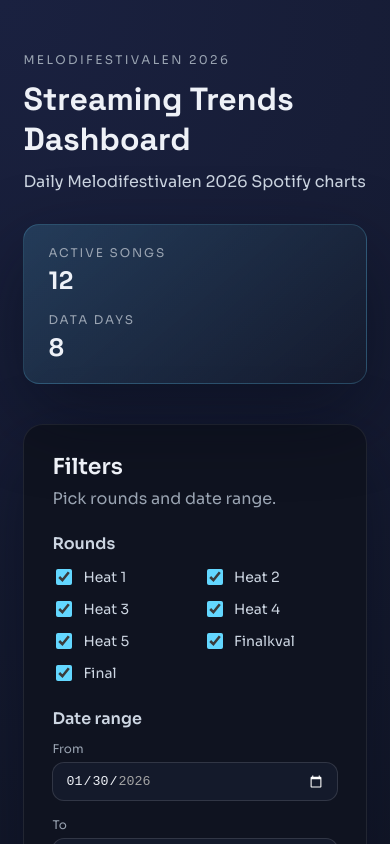
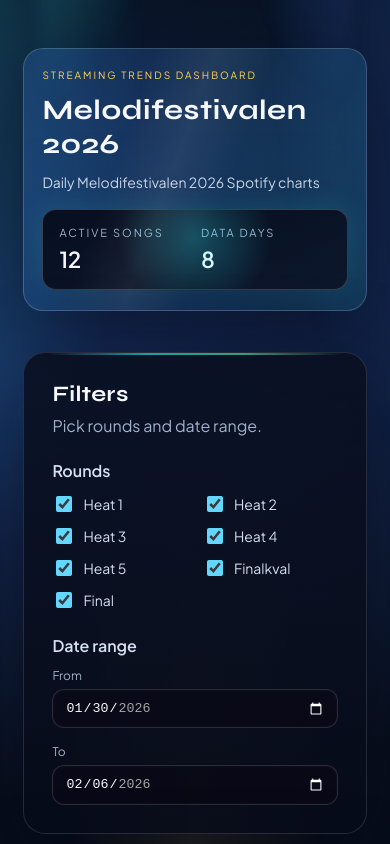
Before and after one commit to WoodpeckerV/Melfest-stats, a React (Vite) app: page /#/ in a window 390 px wide. Shown: the top 844 px of the page. Built offline with nearby package versions, Linux system fonts and the light colour scheme.

Commit message:
feat: enhance chart and legend styles, improve responsiveness and layout

```diff
--- a/src/pages/AdminPage.tsx
+++ b/src/pages/AdminPage.tsx
@@ -314,7 +314,7 @@ function AdminPage({ state, setState }: AdminPageProps) {
   return (
     <div className="app admin">
       <header className="hero">
-        <div>
+        <div className="hero-content">
           <p className="eyebrow">Admin</p>
           <h1>Data & Song Setup</h1>
           <p className="hero-subtitle">Add the songs to track, upload CSVs, and export data.</p>
--- a/src/pages/MainPage.tsx
+++ b/src/pages/MainPage.tsx
@@ -1,4 +1,4 @@
-import { useEffect, useMemo, useState } from 'react';
+import { useEffect, useMemo, useRef, useState } from 'react';
 import ChartCard, { type ChartSeries } from '../components/ChartCard';
 import SongLegend from '../components/SongLegend';
 import type { AppState, Point, Round } from '../types';
@@ -71,6 +71,8 @@ function MainPage({ state }: MainPageProps) {
   const allDates = useMemo(() => sortUniqueDates(points.map((point) => point.date)), [points]);
   const [dateFrom, setDateFrom] = useState('');
   const [dateTo, setDateTo] = useState('');
+  const sentinelRef = useRef<HTMLDivElement | null>(null);
+  const [filtersCompact, setFiltersCompact] = useState(false);
 
   useEffect(() => {
     if (!allDates.length) {
@@ -81,6 +83,46 @@ function MainPage({ state }: MainPageProps) {
     setDateFrom((prev) => (prev && allDates.includes(prev) ? prev : allDates[0]));
     setDateTo((prev) => (prev && allDates.includes(prev) ? prev : allDates[allDates.length - 1]));
   }, [allDates]);
+
+  useEffect(() => {
+    const sentinel = sentinelRef.current;
+    if (!sentinel) return;
+    const mq = window.matchMedia('(max-width: 720px)');
+    let observer: IntersectionObserver | null = null;
+
+    const setupObserver = () => {
+      if (observer) observer.disconnect();
+      if (mq.matches) {
+        setFiltersCompact(false);
+        return;
+      }
+      observer = new IntersectionObserver(
+        ([entry]) => {
+          setFiltersCompact(!entry.isIntersecting);
+        },
+        { root: null, threshold: 0, rootMargin: '-24px 0px 0px 0px' }
+      );
+      observer.observe(sentinel);
+    };
+
+    const onChange = () => setupObserver();
+    setupObserver();
+
+    if (mq.addEventListener) {
+      mq.addEventListener('change', onChange);
+    } else {
+      mq.addListener(onChange);
+    }
+
+    return () => {
+      observer?.disconnect();
+      if (mq.removeEventListener) {
+        mq.removeEventListener('change', onChange);
+      } else {
+        mq.removeListener(onChange);
+      }
+    };
+  }, []);
 
   const activeRounds = selectedRounds.length ? selectedRounds : ROUND_OPTIONS;
   const filteredSongs = useMemo(
@@ -141,9 +183,9 @@ function MainPage({ state }: MainPageProps) {
   return (
     <div className="app">
       <header className="hero">
-        <div>
-          <p className="eyebrow">Melodifestivalen 2026</p>
-          <h1>Streaming Trends Dashboard</h1>
+        <div className="hero-content">
+          <p className="eyebrow">Streaming Trends Dashboard</p>
+          <h1>Melodifestivalen 2026</h1>
           <p className="hero-subtitle">
             Daily Melodifestivalen 2026 Spotify charts
           </p>
@@ -160,7 +202,8 @@ function MainPage({ state }: MainPageProps) {
         </div>
       </header>
 
-      <section className="panel">
+      <div ref={sentinelRef} className="filters-sentinel" aria-hidden="true" />
+      <section className={`panel filters-panel ${filtersCompact ? 'compact' : ''}`}>
         <div className="panel-header">
           <h2>Filters</h2>
           <p>Pick rounds and date range.</p>
--- a/src/styles.css
+++ b/src/styles.css
@@ -1,19 +1,23 @@
-@import url('https://fonts.googleapis.com/css2?family=Space+Grotesk:wght@500;700&family=Sora:wght@300;400;500;600&display=swap');
+@import url('https://fonts.googleapis.com/css2?family=Plus+Jakarta+Sans:wght@300;400;500;600&family=Syne:wght@600;700&display=swap');
 
 :root {
   color-scheme: dark;
-  --bg-0: #0b0d12;
-  --bg-1: #0f1320;
-  --bg-2: #141a2b;
-  --glass: rgba(255, 255, 255, 0.06);
-  --text-0: #eef1f7;
-  --text-1: #cdd6e2;
-  --text-2: #9aa4b2;
-  --accent: #63d7ff;
-  --accent-2: #ff9eb4;
-  --danger: #ff5e73;
-  --success: #2bdc9d;
-  --shadow: 0 30px 80px rgba(4, 8, 20, 0.45);
+  --bg-0: #070912;
+  --bg-1: #0b1428;
+  --bg-2: #101c35;
+  --glass: rgba(255, 255, 255, 0.08);
+  --text-0: #f7f9ff;
+  --text-1: #d6e0f2;
+  --text-2: #9fb0c8;
+  --accent: #36f4ff;
+  --accent-2: #5bf7b4;
+  --accent-3: #ffd35e;
+  --accent-4: #3f7cff;
+  --checkbox-blue: #63d7ff;
+  --danger: #ff4d6d;
+  --success: #3dffbf;
+  --shadow: 0 30px 90px rgba(6, 5, 20, 0.55);
+  --glow: 0 0 40px rgba(54, 244, 255, 0.35);
 }
 
 * {
@@ -22,9 +26,41 @@
 
 body {
   margin: 0;
-  font-family: 'Sora', system-ui, sans-serif;
-  background: radial-gradient(circle at top left, #1a2140 0%, #0b0d12 50%, #07090d 100%);
+  min-height: 100vh;
+  font-family: 'Plus Jakarta Sans', system-ui, sans-serif;
+  background:
+    radial-gradient(1200px 700px at 12% 10%, rgba(63, 124, 255, 0.32), transparent 60%),
+    radial-gradient(1000px 600px at 88% -10%, rgba(54, 244, 255, 0.28), transparent 55%),
+    radial-gradient(900px 700px at 50% 100%, rgba(255, 211, 94, 0.16), transparent 60%),
+    linear-gradient(180deg, #081120 0%, #070d18 45%, #05080f 100%);
   color: var(--text-0);
+  position: relative;
+  overflow-x: hidden;
+  isolation: isolate;
+}
+
+body::before {
+  content: '';
+  position: fixed;
+  inset: -30% -20%;
+  background:
+    radial-gradient(45% 60% at 10% 20%, rgba(54, 244, 255, 0.18), transparent 70%),
+    radial-gradient(40% 55% at 90% 15%, rgba(63, 124, 255, 0.22), transparent 70%),
+    radial-gradient(35% 50% at 50% 80%, rgba(255, 211, 94, 0.15), transparent 70%);
+  opacity: 0.9;
+  z-index: -2;
+}
+
+::selection {
+  background: rgba(54, 244, 255, 0.35);
+  color: var(--text-0);
+}
+
+h1,
+h2,
+h3 {
+  font-family: 'Syne', 'Plus Jakarta Sans', sans-serif;
+  letter-spacing: 0.02em;
 }
 
 a {
@@ -33,12 +69,27 @@ a {
 }
 
 a:hover {
-  color: #8fe7ff;
+  color: var(--accent-3);
 }
 
 .app {
   min-height: 100vh;
-  padding: 40px 6vw 80px;
+  padding: 48px 6vw 96px;
+  position: relative;
+  isolation: isolate;
+}
+
+.app::before {
+  content: '';
+  position: absolute;
+  inset: -120px 10% auto;
+  height: 320px;
+  background:
+    radial-gradient(60% 120% at 0% 0%, rgba(54, 244, 255, 0.25), transparent 60%),
+    radial-gradient(60% 120% at 100% 0%, rgba(63, 124, 255, 0.25), transparent 60%);
+  filter: blur(8px);
+  opacity: 0.8;
+  z-index: -1;
 }
 
 .hero {
@@ -47,59 +98,159 @@ a:hover {
   align-items: center;
   gap: 32px;
   margin-bottom: 40px;
+  padding: 28px 32px;
+  border-radius: 28px;
+  border: 1px solid rgba(255, 255, 255, 0.16);
+  background: linear-gradient(120deg, rgba(63, 124, 255, 0.2), rgba(54, 244, 255, 0.12));
+  box-shadow: var(--shadow);
+  position: relative;
+  overflow: hidden;
+  animation: rise 0.7s ease-out both;
+}
+
+.hero::after {
+  content: '';
+  position: absolute;
+  inset: 0;
+  background: linear-gradient(110deg, transparent 35%, rgba(255, 255, 255, 0.18), transparent 65%);
+  opacity: 0.35;
+  transform: translateX(-55%);
+  animation: sweep 4.5s ease-in-out infinite;
+  pointer-events: none;
+}
+
+.hero-content {
+  display: grid;
+  gap: 12px;
 }
 
 .eyebrow {
   text-transform: uppercase;
-  letter-spacing: 0.2em;
-  color: var(--text-2);
-  font-size: 12px;
-  margin-bottom: 12px;
+  letter-spacing: 0.28em;
+  color: var(--accent-3);
+  font-size: 11px;
+  margin: 0;
 }
 
 .hero h1 {
-  font-family: 'Space Grotesk', 'Sora', sans-serif;
-  font-size: clamp(32px, 4vw, 48px);
-  margin: 0 0 12px;
+  font-size: clamp(32px, 4vw, 52px);
+  margin: 0;
 }
 
 .hero-subtitle {
   margin: 0;
   color: var(--text-1);
   max-width: 520px;
+  font-size: 16px;
 }
 
 .hero-card {
   display: grid;
   gap: 16px;
-  padding: 20px 24px;
-  background: linear-gradient(140deg, rgba(99, 215, 255, 0.16), rgba(20, 26, 43, 0.6));
-  border: 1px solid rgba(99, 215, 255, 0.2);
-  border-radius: 16px;
-  box-shadow: var(--shadow);
+  padding: 22px 26px;
+  background: linear-gradient(160deg, rgba(6, 10, 24, 0.92), rgba(12, 18, 36, 0.86));
+  border: 1px solid rgba(255, 255, 255, 0.18);
+  border-radius: 18px;
+  box-shadow: var(--shadow), 0 0 32px rgba(54, 244, 255, 0.2);
+  position: relative;
+  overflow: hidden;
+}
+
+.hero-card::before {
+  content: '';
+  position: absolute;
+  inset: -40% 20% auto;
+  height: 120px;
+  background: radial-gradient(circle, rgba(54, 244, 255, 0.45), transparent 70%);
+  opacity: 0.6;
 }
 
 .hero-card-label {
   margin: 0;
-  font-size: 12px;
+  font-size: 11px;
   text-transform: uppercase;
-  letter-spacing: 0.16em;
+  letter-spacing: 0.18em;
   color: var(--text-2);
 }
 
 .hero-card-value {
   margin: 6px 0 0;
-  font-size: 24px;
+  font-size: 26px;
   font-weight: 600;
 }
 
 .panel {
-  background: var(--bg-1);
-  border: 1px solid rgba(255, 255, 255, 0.08);
-  border-radius: 20px;
+  background: linear-gradient(180deg, rgba(10, 16, 34, 0.92), rgba(8, 12, 26, 0.9));
+  border: 1px solid rgba(255, 255, 255, 0.12);
+  border-radius: 22px;
   padding: 28px;
   margin-bottom: 32px;
   box-shadow: var(--shadow);
+  position: relative;
+  overflow: hidden;
+  animation: rise 0.7s ease-out both;
+}
+
+.panel::before {
+  content: '';
+  position: absolute;
+  top: 0;
+  left: 24px;
+  right: 24px;
+  height: 2px;
+  background: linear-gradient(90deg, transparent, var(--accent), var(--accent-2), transparent);
+  opacity: 0.6;
+}
+
+.filters-panel {
+  position: sticky;
+  top: 24px;
+  z-index: 20;
+  backdrop-filter: blur(16px);
+  -webkit-backdrop-filter: blur(16px);
+  transition: padding 0.2s ease, box-shadow 0.2s ease, transform 0.2s ease;
+}
+
+.filters-panel.compact {
+  padding: 18px 22px;
+  background: rgba(8, 12, 24, 0.9);
+}
+
+.filters-panel .panel-header {
+  max-height: 120px;
+  opacity: 1;
+  overflow: hidden;
+  transition: max-height 0.2s ease, opacity 0.2s ease, margin 0.2s ease;
+}
+
+.filters-panel.compact .panel-header {
+  max-height: 0;
+  opacity: 0;
+  margin: 0;
+  pointer-events: none;
+}
+
+.filters-panel .filters {
+  transition: margin 0.2s ease, gap 0.2s ease;
+}
+
+.filters-panel.compact .filters {
+  margin-top: 0;
+  gap: 14px;
+}
+
+.filters-panel.compact .filter-title {
+  font-size: 13px;
+  margin-bottom: 8px;
+}
+
+.filters-panel.compact input[type='text'],
+.filters-panel.compact input[type='date'] {
+  padding: 8px 10px;
+}
+
+.filters-sentinel {
+  height: 1px;
 }
 
 .panel-header h2 {
@@ -113,7 +264,7 @@ a:hover {
 }
 
 .panel-header code {
-  font-family: 'Space Grotesk', 'Sora', monospace;
+  font-family: 'Syne', 'Plus Jakarta Sans', monospace;
   color: var(--accent);
 }
 
@@ -146,12 +297,13 @@ a:hover {
   gap: 8px;
   font-size: 14px;
   color: var(--text-1);
+  cursor: pointer;
 }
 
 .checkbox input {
   width: 16px;
   height: 16px;
-  accent-color: var(--accent);
+  accent-color: var(--checkbox-blue);
 }
 
 .date-range {
@@ -172,14 +324,15 @@ input[type='date'] {
   width: 100%;
   padding: 10px 12px;
   border-radius: 12px;
-  border: 1px solid rgba(255, 255, 255, 0.12);
-  background: var(--bg-2);
+  border: 1px solid rgba(255, 255, 255, 0.14);
+  background: rgba(10, 8, 22, 0.75);
   color: var(--text-0);
+  box-shadow: inset 0 0 0 1px rgba(255, 255, 255, 0.02);
 }
 
 input[type='text']:focus,
 input[type='date']:focus {
-  outline: 2px solid rgba(99, 215, 255, 0.5);
+  outline: 2px solid rgba(54, 244, 255, 0.6);
   border-color: transparent;
 }
 
@@ -187,24 +340,32 @@ input[type='date']:focus {
   display: inline-flex;
   align-items: center;
   justify-content: center;
-  padding: 10px 18px;
-  border-radius: 12px;
+  padding: 11px 20px;
+  border-radius: 999px;
   border: none;
-  background: linear-gradient(120deg, var(--accent), #6ee7ff);
-  color: #041018;
+  background: linear-gradient(120deg, var(--accent), var(--accent-2));
+  color: #050611;
   font-weight: 600;
+  letter-spacing: 0.06em;
+  text-transform: uppercase;
   cursor: pointer;
-  transition: transform 0.2s ease, box-shadow 0.2s ease;
+  transition: transform 0.2s ease, box-shadow 0.2s ease, filter 0.2s ease;
 }
 
 .btn:hover {
-  transform: translateY(-1px);
-  box-shadow: 0 12px 24px rgba(99, 215, 255, 0.2);
+  transform: translateY(-1px) scale(1.01);
+  box-shadow: 0 14px 28px rgba(54, 244, 255, 0.25);
+  filter: brightness(1.05);
+}
+
+.btn:focus-visible {
+  outline: 2px solid rgba(255, 211, 94, 0.8);
+  outline-offset: 2px;
 }
 
 .btn.ghost {
-  background: transparent;
-  border: 1px solid rgba(99, 215, 255, 0.3);
+  background: rgba(10, 9, 25, 0.6);
+  border: 1px solid rgba(255, 255, 255, 0.2);
   color: var(--text-0);
 }
 
@@ -241,10 +402,11 @@ input[type='date']:focus {
   gap: 20px;
   align-items: flex-start;
   justify-content: space-between;
-  padding: 16px;
-  border-radius: 16px;
-  background: rgba(8, 12, 22, 0.7);
-  border: 1px solid rgba(255, 255, 255, 0.06);
+  padding: 18px;
+  border-radius: 18px;
+  background: rgba(8, 10, 24, 0.7);
+  border: 1px solid rgba(255, 255, 255, 0.08);
+  box-shadow: 0 14px 30px rgba(7, 5, 20, 0.45);
 }
 
 .song-title {
@@ -263,9 +425,9 @@ input[type='date']:focus {
 .dropzone {
   margin-top: 20px;
   padding: 28px;
-  border-radius: 18px;
-  border: 1px dashed rgba(99, 215, 255, 0.4);
-  background: rgba(12, 18, 34, 0.8);
+  border-radius: 20px;
+  border: 1px dashed rgba(255, 211, 94, 0.5);
+  background: rgba(8, 12, 24, 0.8);
   text-align: center;
   display: grid;
   gap: 12px;
@@ -274,7 +436,7 @@ input[type='date']:focus {
 
 .dropzone.dragging {
   border-color: var(--accent);
-  background: rgba(99, 215, 255, 0.08);
+  background: rgba(54, 244, 255, 0.12);
 }
 
 .tool-row {
@@ -306,17 +468,17 @@ input[type='date']:focus {
 }
 
 .status-success {
-  border: 1px solid rgba(43, 220, 157, 0.4);
+  border: 1px solid rgba(61, 255, 191, 0.4);
   color: var(--success);
 }
 
 .status-error {
-  border: 1px solid rgba(255, 94, 115, 0.4);
+  border: 1px solid rgba(255, 77, 109, 0.45);
   color: var(--danger);
 }
 
 .status-info {
-  border: 1px solid rgba(99, 215, 255, 0.35);
+  border: 1px solid rgba(54, 244, 255, 0.4);
   color: var(--accent);
 }
 
@@ -339,16 +501,27 @@ input[type='date']:focus {
   grid-template-columns: 3ch minmax(0, 1fr) auto;
   gap: 12px;
   align-items: center;
-  padding: 8px 0;
-  border-bottom: 1px solid rgba(255, 255, 255, 0.08);
+  padding: 10px 12px;
+  margin-bottom: 10px;
+  border-radius: 14px;
+  border: 1px solid rgba(255, 255, 255, 0.08);
+  background: rgba(8, 10, 24, 0.6);
   break-inside: avoid;
-  margin-bottom: 6px;
+}
+
+.top-list li:nth-child(-n + 3) {
+  background: linear-gradient(120deg, rgba(255, 211, 94, 0.16), rgba(63, 124, 255, 0.12));
+  border-color: rgba(255, 211, 94, 0.35);
 }
 
 .top-rank {
-  font-weight: 600;
+  font-weight: 700;
   color: var(--accent);
   text-align: right;
+}
+
+.top-list li:nth-child(-n + 3) .top-rank {
+  color: var(--accent-3);
 }
 
 .top-title {
@@ -365,30 +538,15 @@ input[type='date']:focus {
   font-variant-numeric: tabular-nums;
 }
 
-@media (max-width: 980px) {
-  .top-list {
-    columns: 1;
-  }
-}
-
-@media (max-width: 520px) {
-  .top-list li {
-    grid-template-columns: 3ch minmax(0, 1fr);
-    row-gap: 4px;
-  }
-
-  .top-streams {
-    grid-column: 2 / 3;
-    justify-self: end;
-  }
-}
-
 .chart-card {
-  background: var(--bg-1);
-  border-radius: 20px;
-  border: 1px solid rgba(255, 255, 255, 0.08);
+  background: linear-gradient(180deg, rgba(7, 16, 32, 0.96), rgba(6, 12, 24, 0.92));
+  border-radius: 22px;
+  border: 1px solid rgba(255, 255, 255, 0.12);
   padding: 24px;
   box-shadow: var(--shadow);
+  position: relative;
+  overflow: hidden;
+  animation: rise 0.7s ease-out both;
 }
 
 .chart-header h2 {
@@ -410,10 +568,12 @@ input[type='date']:focus {
   display: grid;
   grid-template-columns: repeat(auto-fit, minmax(220px, 1fr));
   gap: 10px 18px;
-  padding: 14px 18px;
-  border-radius: 16px;
-  background: rgba(12, 18, 34, 0.9);
-  border: 1px solid rgba(255, 255, 255, 0.06);
+  padding: 16px 18px;
+  border-radius: 18px;
+  background: rgba(10, 9, 25, 0.75);
+  border: 1px solid rgba(255, 255, 255, 0.08);
+  box-shadow: 0 16px 34px rgba(8, 6, 20, 0.4);
+  animation: rise 0.7s ease-out both;
 }
 
 .legend-item {
@@ -422,6 +582,7 @@ input[type='date']:focus {
   gap: 10px;
   color: var(--text-1);
   font-size: 14px;
+  transition: color 0.2s ease, transform 0.2s ease;
 }
 
 .legend-swatch {
@@ -429,15 +590,29 @@ input[type='date']:focus {
   height: 14px;
   border-radius: 4px;
   display: inline-block;
+  box-shadow: 0 0 10px rgba(255, 255, 255, 0.2);
+  transition: box-shadow 0.2s ease, transform 0.2s ease;
+}
+
+.legend-item:hover {
+  color: var(--text-0);
+  transform: translateY(-1px);
+}
+
+.legend-item:hover .legend-swatch {
+  box-shadow: 0 0 14px var(--legend-color);
+  transform: scale(1.05);
 }
 
 .empty {
   padding: 40px;
-  border-radius: 20px;
-  border: 1px solid rgba(255, 255, 255, 0.08);
-  background: rgba(12, 18, 34, 0.8);
+  border-radius: 22px;
+  border: 1px solid rgba(255, 255, 255, 0.1);
+  background: rgba(10, 8, 26, 0.8);
   text-align: center;
   margin-bottom: 32px;
+  box-shadow: var(--shadow);
+  animation: rise 0.7s ease-out both;
 }
 
 .empty h3 {
@@ -453,8 +628,47 @@ input[type='date']:focus {
 }
 
 .link {
-  color: var(--accent);
+  color: var(--accent-3);
   font-weight: 600;
+}
+
+@keyframes rise {
+  from {
+    opacity: 0;
+    transform: translateY(10px);
+  }
+  to {
+    opacity: 1;
+    transform: translateY(0);
+  }
+}
+
+@keyframes sweep {
+  0% {
+    transform: translateX(-60%);
+  }
+  50% {
+    transform: translateX(0%);
+  }
+  100% {
+    transform: translateX(60%);
+  }
+}
+
+
+@media (prefers-reduced-motion: reduce) {
+  *,
+  *::before,
+  *::after {
+    animation: none !important;
+    transition: none !important;
+  }
+}
+
+@media (max-width: 980px) {
+  .top-list {
+    columns: 1;
+  }
 }
 
 @media (max-width: 960px) {
@@ -473,3 +687,54 @@ input[type='date']:focus {
     align-items: stretch;
   }
 }
+
+@media (max-width: 720px) {
+  .filters-panel {
+    position: static;
+    top: auto;
+    backdrop-filter: none;
+    -webkit-backdrop-filter: none;
+  }
+}
+
+@media (max-width: 520px) {
+  .hero {
+    padding: 20px 18px;
+    border-radius: 20px;
+    gap: 18px;
+  }
+
+  .eyebrow {
+    letter-spacing: 0.2em;
+    font-size: 10px;
+  }
+
+  .hero h1 {
+    font-size: 28px;
+  }
+
+  .hero-subtitle {
+    font-size: 14px;
+  }
+
+  .hero-card {
+    padding: 16px;
+    border-radius: 14px;
+    gap: 12px;
+    grid-template-columns: repeat(2, minmax(0, 1fr));
+  }
+
+  .hero-card-value {
+    font-size: 22px;
+  }
+
+  .top-list li {
+    grid-template-columns: 3ch minmax(0, 1fr);
+    row-gap: 4px;
+  }
+
+  .top-streams {
+    grid-column: 2 / 3;
+    justify-self: end;
+  }
+}
```
Also changed, not shown: src/components/ChartCard.tsx (+11 -4 lines), src/components/SongLegend.tsx (+6 -1 lines).
